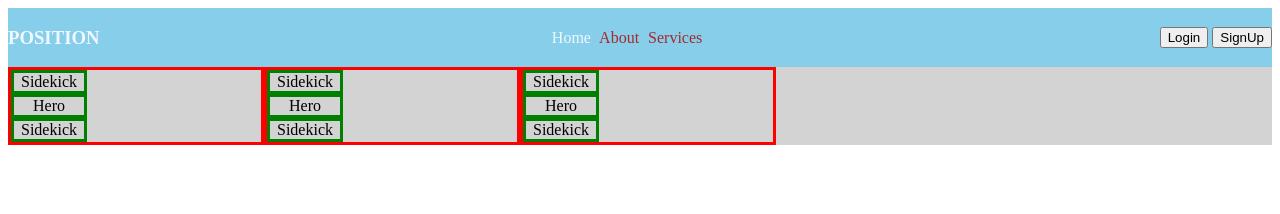
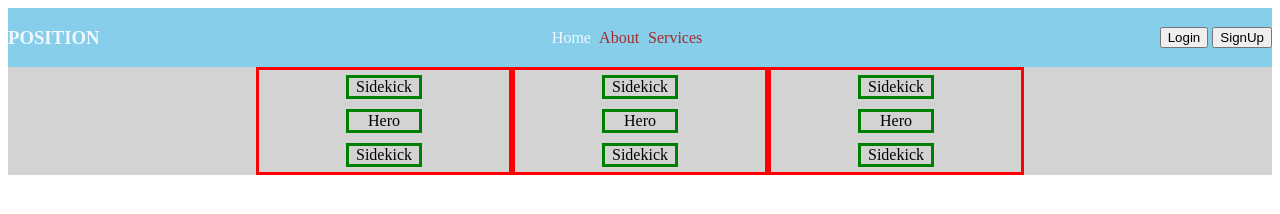
Before and after one commit to chandan6893/PracticeFolder, a plain HTML site: page 31May2022/Assignment11/index.html in a window 1280 px wide. Drawn offline with Linux system fonts and the light colour scheme.

Commit message:
Pushin For Help

```diff
--- a/31May2022/Assignment11/index.html
+++ b/31May2022/Assignment11/index.html
@@ -22,18 +22,18 @@
             </div>
         </div>
     </header>
-    <main class="main">
+    <main class="main ">
         <div class="comman  left">
             <div class="size">Sidekick</div>
             <div class="size">Hero</div>
             <div class="size">Sidekick</div>
         </div>
-        <div class="comman  center">
+        <div class="comman  center clearfix">
             <div class="size">Sidekick</div>
-            <div class="size">Hero</div>
+            <div class="size " id="hero">Hero</div>
             <div class="size">Sidekick</div>
         </div>
-        <div class="comman  right">
+        <div class="comman  right ">
             <div class="size">Sidekick</div>
             <div class="size">Hero</div>
             <div class="size">Sidekick</div>
--- a/31May2022/Assignment11/style.css
+++ b/31May2022/Assignment11/style.css
@@ -29,15 +29,23 @@ nav a{
     border: 3px solid red;
     width: 250px;
     /* margin: 5px auto; */
+    display: flex;
+    flex-direction: column;
+    justify-content: center;
+    align-items: center;
+    /* margin: 0 auto; */
 }
 
 .main{
-    background-color: lightgrey;
-    display: flex;
+     background-color: lightgrey;
+     display: flex;
+     justify-content: center;
+     align-items: center;
+
 
 }
 .left{
-    float: left;
+
 
 
 }
@@ -46,12 +54,33 @@ nav a{
 
 
 }
-.center{
-    float: right;
+.center {
+
+
 
 }
 .size{
     width: 70px;
     border: 3px solid green;
-    text-align: center;
+    text-align:center;
+    margin: 5px 5px;
+
+
+
 }
+ #hero{
+    float: right;
+}
+.clearfix::before,
+.clearfix::after
+{
+    content: "";
+    display: block;
+
+
+}
+.clearfix::after
+{
+
+    clear: both;
+}
```
